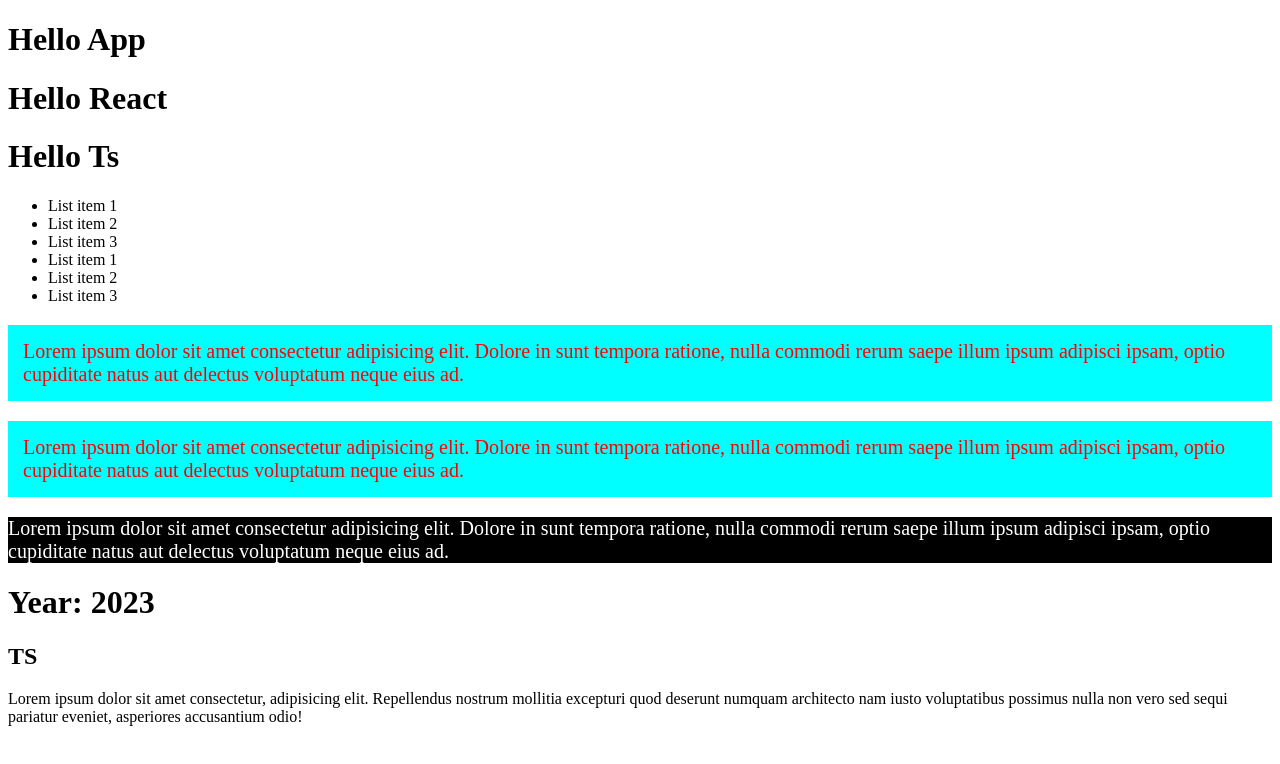
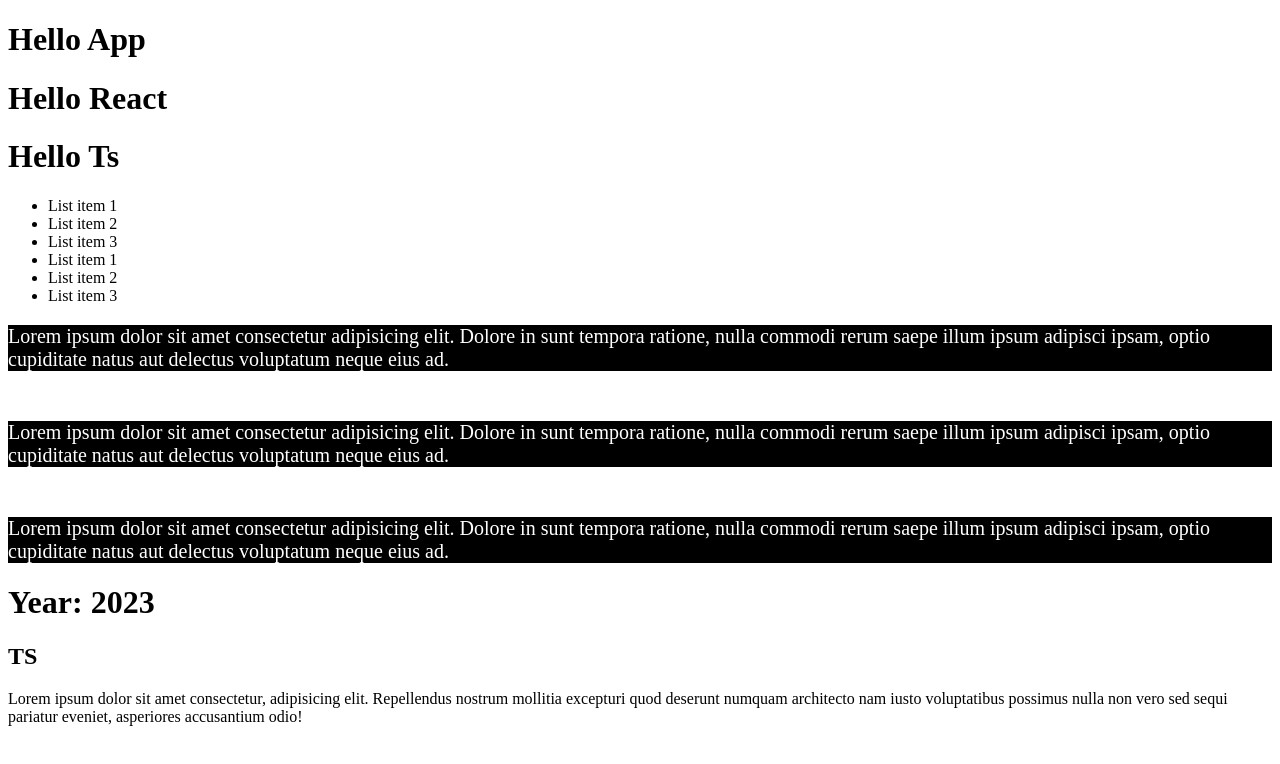
Before and after one commit to Artem-Semenov/shop-project, a React (Create React App) app: page / in a window 1280 px wide. Shown: the top 764 px of the page. Built offline with nearby package versions, Linux system fonts and the light colour scheme.

Commit message:
added css file and dynamic classes according to const data boolean

```diff
--- a/src/List.css
+++ b/src/List.css
@@ -3,3 +3,10 @@
   font-size: 20px;
   color: white;
 }
+
+.test {
+  margin-bottom: 50px;
+}
+.artickle-desc {
+  background: aqua
+}
--- a/src/List.tsx
+++ b/src/List.tsx
@@ -3,12 +3,8 @@
 type Props = {};
 
 export const List = (props: Props) => {
-  const styleObj = {
-    color: "red",
-    backgroundColor: "aqua",
-    padding: "15px",
-    fontSize: "20px",
-  };
+  const data = true;
+
   return (
     <>
       <ul>
@@ -19,26 +15,17 @@
         <li>List item 2 </li>
         <li>List item 3 </li>
       </ul>
-      <p style={styleObj}>
+      <p className = {`content ${data ? 'test' : ''}`}>
         Lorem ipsum dolor sit amet consectetur adipisicing elit. Dolore in sunt
         tempora ratione, nulla commodi rerum saepe illum ipsum adipisci ipsam,
         optio cupiditate natus aut delectus voluptatum neque eius ad.
       </p>
-      <p
-        style={{
-          color: "red",
-          backgroundColor: "aqua",
-          padding: "15px",
-          fontSize: "20px",
-        }}
-      >
+      <p className = {`content ${data ? 'test' : ''}`}>
         Lorem ipsum dolor sit amet consectetur adipisicing elit. Dolore in sunt
         tempora ratione, nulla commodi rerum saepe illum ipsum adipisci ipsam,
         optio cupiditate natus aut delectus voluptatum neque eius ad.
       </p>
-      <p
-        className="content"
-      >
+      <p className = {`content`}>
         Lorem ipsum dolor sit amet consectetur adipisicing elit. Dolore in sunt
         tempora ratione, nulla commodi rerum saepe illum ipsum adipisci ipsam,
         optio cupiditate natus aut delectus voluptatum neque eius ad.
```
